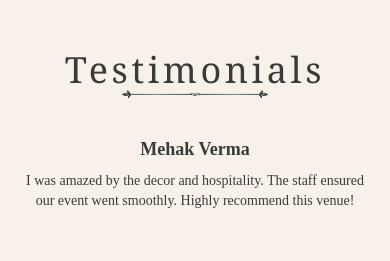
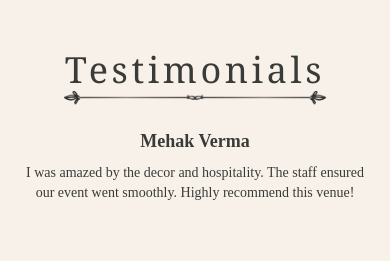
Before and after one commit to tech-saviour/banquethall, a Next.js app: page / in a window 390 px wide. Shown: the part 2700-2961 px from the top of the page. Built offline with nearby package versions, Linux system fonts and the light colour scheme; a web font is replaced by a local one.

Commit message:
feat: update image width in TestimonialCarousel for better responsiveness; adjust mobile testimonial text margin

```diff
--- a/src/components/TestimonialCarousel.tsx
+++ b/src/components/TestimonialCarousel.tsx
@@ -118,7 +118,7 @@ export default function TestimonialCarousel() {
           alt="Decoration"
           width={400}
           height={40}
-          className="w-40 sm:w-96 h-auto"
+          className="w-72 sm:w-96 h-auto"
         />
       </div>
 
@@ -181,7 +181,7 @@ export default function TestimonialCarousel() {
       </AnimatePresence>
 
       {/* Testimonial Text (Mobile - Static) */}
-      <div className="sm:hidden mt-6 px-6 text-center">
+      <div className="sm:hidden px-6 text-center">
         <h3 className="text-lg font-semibold">{visibleTestimonials[1].name}</h3>
         <p className="text-sm mt-2">{visibleTestimonials[1].text}</p>
       </div>
```
